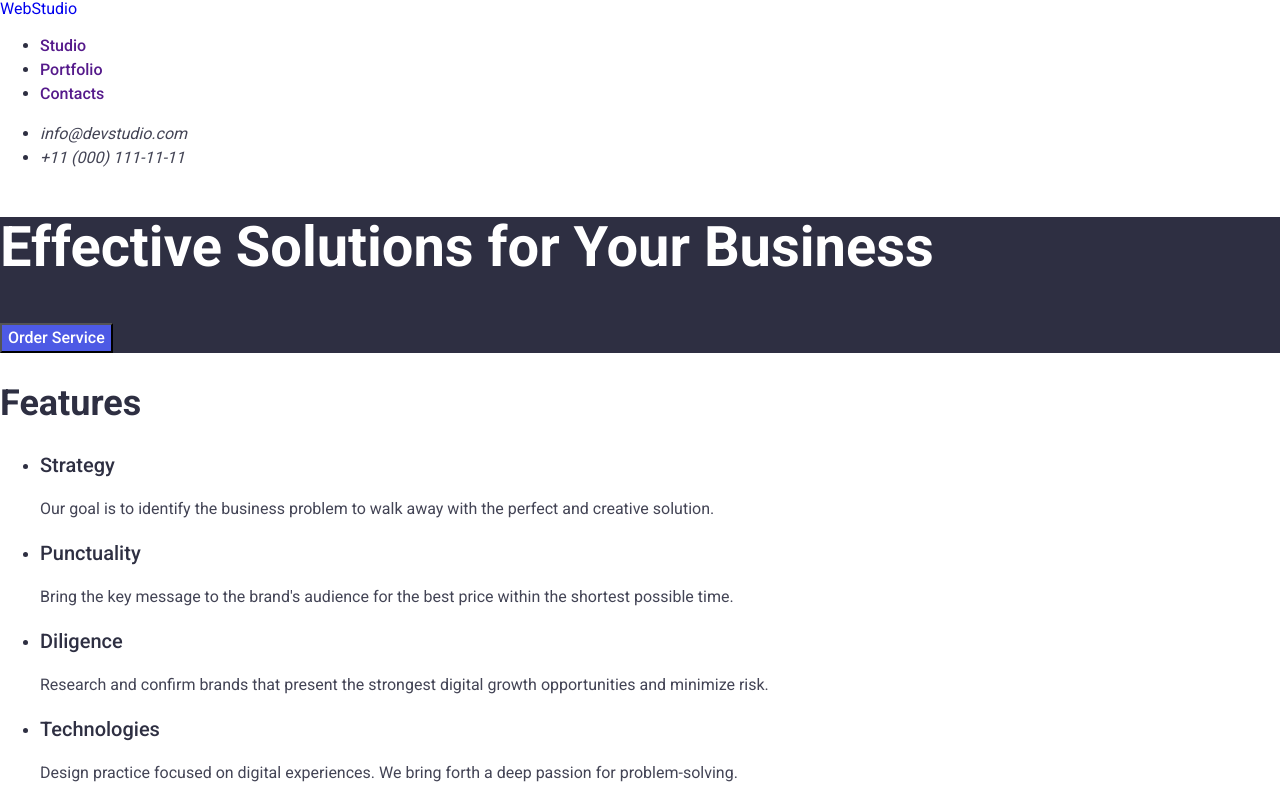
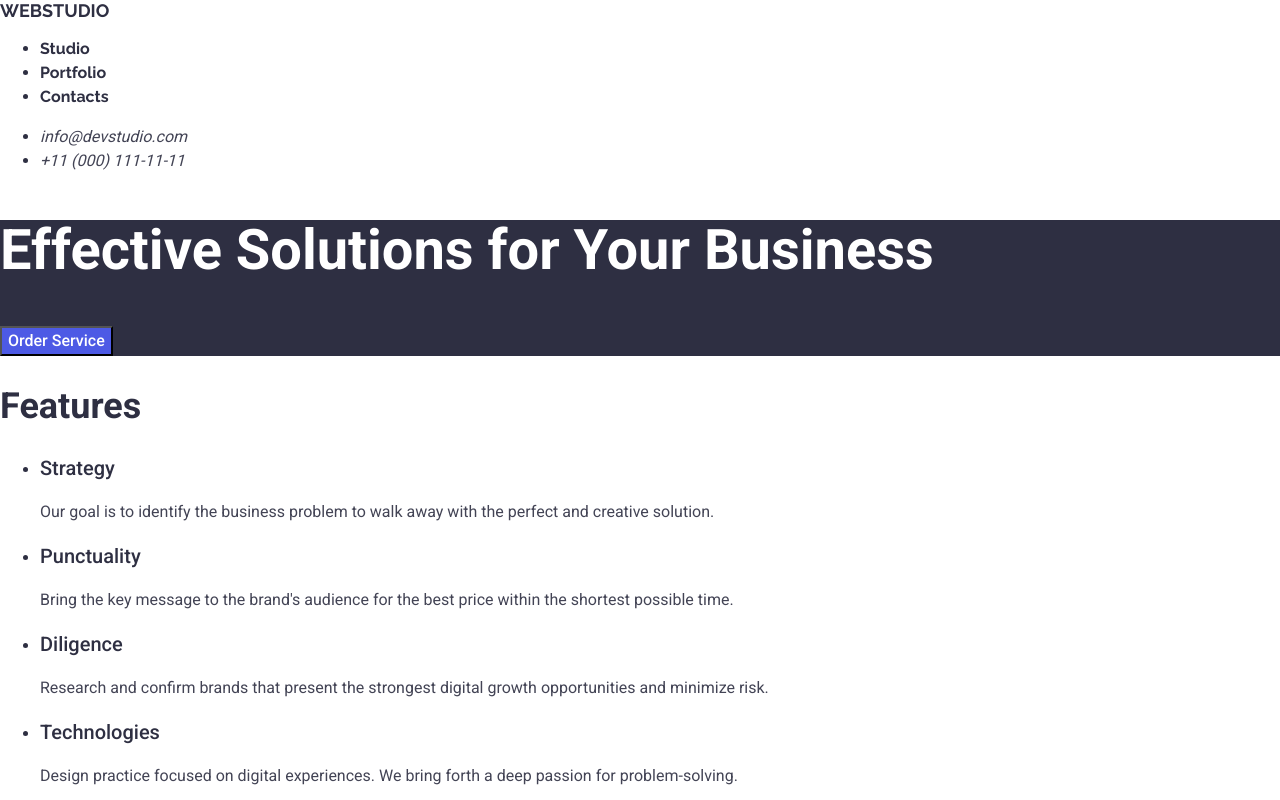
Before and after one commit to Jenya-Osinskiy/goit-markup-hw-02, a plain HTML site: page index.html in a window 1280 px wide. Shown: the top 800 px of the page. Drawn offline with nearby package versions, Linux system fonts and the light colour scheme.

Commit message:
update file

```diff
--- a/css/styles.css
+++ b/css/styles.css
@@ -6,11 +6,18 @@ body {
 a {
     text-decoration: none;
 }
-
-.head-nav ul li {
+.head-nav a {
+    font-family: "Raleway", sans-serif;
+    font-weight: 700;
+    font-size: 18px;
+    line-height: 1.16667;
+    color: #2e2f42;
+}
+.head-nav ul li a {
     font-weight: 500;
     font-size: 16px;
     line-height: 1.5;
+    color: #2e2f42;
 }
 .head-addres a {
     font-weight: 400;
--- a/index.html
+++ b/index.html
@@ -19,7 +19,7 @@
 <body>
     <header>
         <nav class="head-nav">
-            <a href="./index.html">WebStudio</a>
+            <a href="./index.html">WEBSTUDIO</a>
             <ul>
                 <li><a href="">Studio</a></li>
                 <li><a href="">Portfolio</a></li>
@@ -135,7 +135,7 @@
     </main>
 
     <footer class="foot-1">
-        <a href="./index.html">WebStudio</a>
+        <a href="./index.html">WEBSTUDIO</a>
         <br>
         <p>Increase the flow of customers and sales for your business with digital marketing & growth solutions.</p>
     </footer>
```
